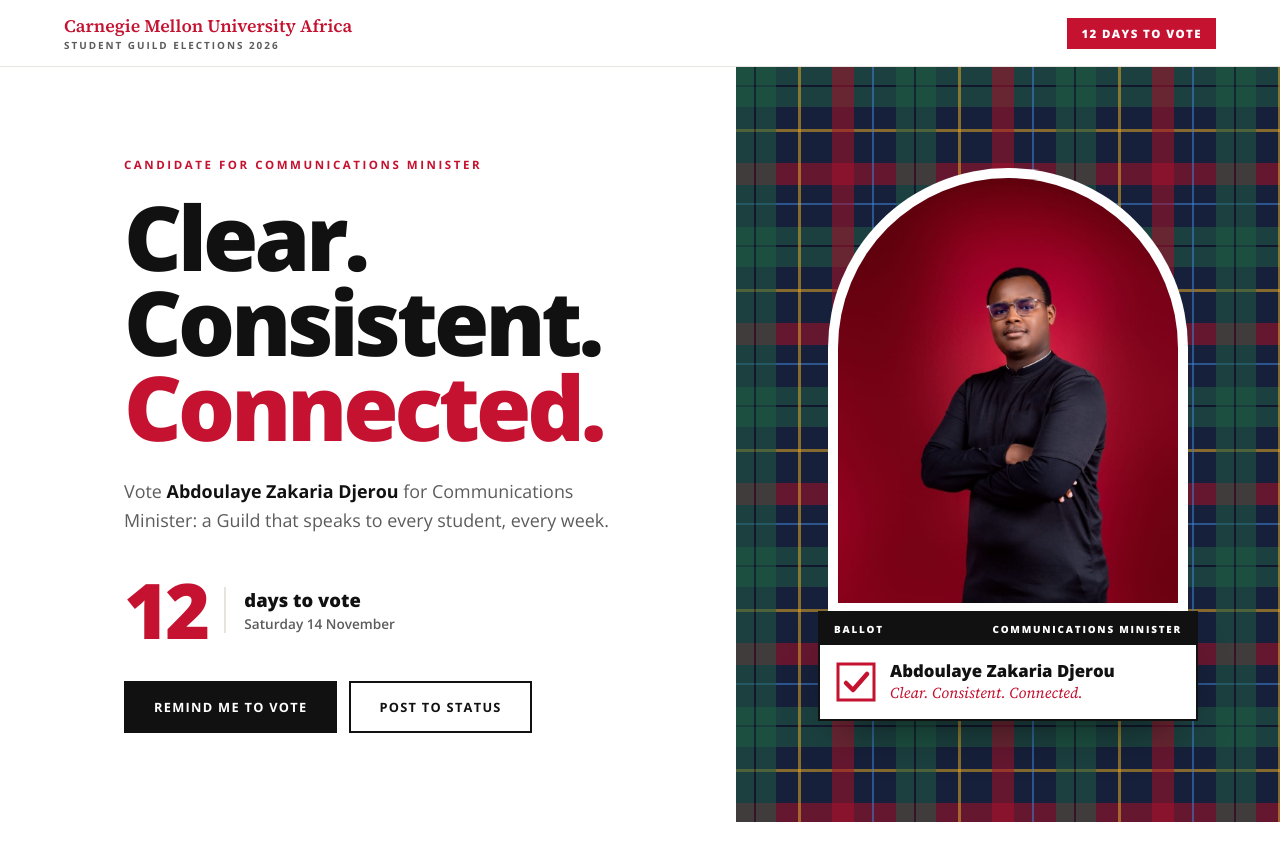
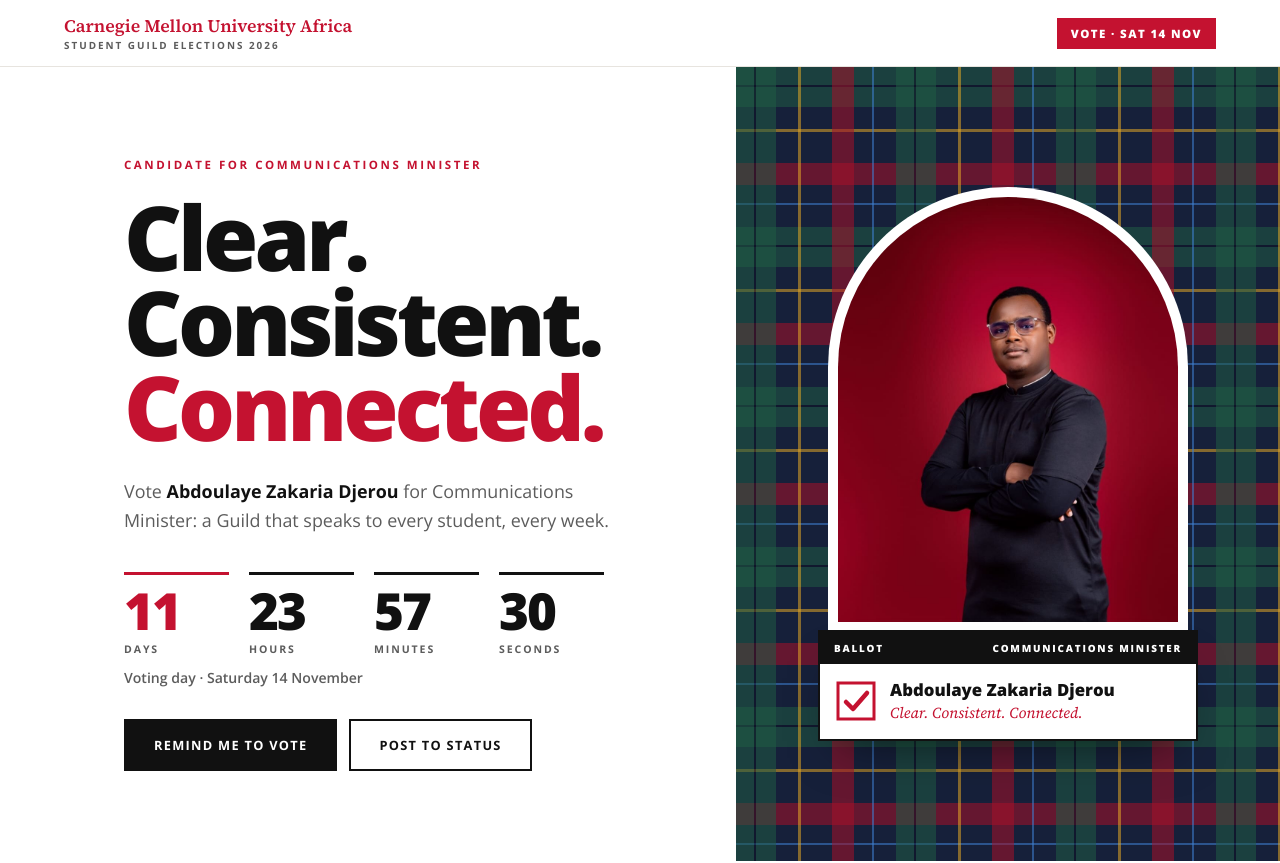
Before and after one commit to kardara/cmu-communcation-plan, a React (Vite) app: page / in a window 1280 px wide. Shown: the top 863 px of the page. Built offline with nearby package versions, Linux system fonts and the light colour scheme.

Commit message:
Full live counter on the web; status image keeps the days count

```diff
--- a/src/App.css
+++ b/src/App.css
@@ -171,34 +171,58 @@ h2 {
   color: var(--ink);
 }
 
-.days {
-  display: flex;
-  align-items: center;
-  gap: 18px;
+.counter {
   margin-top: 36px;
 }
 
-.days-num {
-  font-size: clamp(3.4rem, 6vw, 5rem);
+.counter-units {
+  display: grid;
+  grid-template-columns: repeat(4, minmax(0, 1fr));
+  gap: clamp(10px, 1.6vw, 20px);
+  max-width: 480px;
+}
+
+.counter-units div {
+  display: flex;
+  flex-direction: column;
+  gap: 6px;
+  padding-top: 10px;
+  border-top: 3px solid var(--ink);
+}
+
+.counter-units div:first-child {
+  border-top-color: var(--red);
+}
+
+.counter-units span {
+  font-size: clamp(2.2rem, 4vw, 3.4rem);
   font-weight: 800;
   line-height: 1;
-  letter-spacing: -0.05em;
-  color: var(--red);
+  letter-spacing: -0.04em;
   font-variant-numeric: tabular-nums;
 }
 
-.days-text {
-  display: flex;
-  flex-direction: column;
-  padding-left: 18px;
-  font-size: 1.15rem;
-  font-weight: 800;
-  border-left: 2px solid var(--line);
+.counter-units div:first-child span {
+  color: var(--red);
 }
 
-.days-text small {
-  margin-top: 2px;
-  font-size: 0.85rem;
+.counter-units small {
+  font-size: 0.66rem;
+  font-weight: 700;
+  letter-spacing: 0.18em;
+  text-transform: uppercase;
+  color: var(--ink-soft);
+}
+
+.counter-open {
+  font-size: clamp(1.8rem, 3vw, 2.4rem);
+  font-weight: 800;
+  color: var(--red);
+}
+
+.counter-note {
+  margin-top: 12px;
+  font-size: 0.88rem;
   font-weight: 600;
   color: var(--ink-soft);
 }
--- a/src/App.jsx
+++ b/src/App.jsx
@@ -1,5 +1,5 @@
 import { useEffect, useState } from 'react'
-import { BOOKING_URL, CANDIDATE, SPOTLIGHT_FORM_URL, daysToVote } from './config.js'
+import { BOOKING_URL, CANDIDATE, SPOTLIGHT_FORM_URL, VOTE_START, daysToVote } from './config.js'
 import { downloadIcs, googleCalendarUrl } from './calendar.js'
 import { shareStatusImage } from './statusImage.js'
 
@@ -105,17 +105,28 @@ function RemindMe({ light = false }) {
   )
 }
 
-function useDays() {
-  const [days, setDays] = useState(() => daysToVote())
+function useNow() {
+  const [now, setNow] = useState(() => new Date())
   useEffect(() => {
-    const id = setInterval(() => setDays(daysToVote()), 60000)
+    const id = setInterval(() => setNow(new Date()), 1000)
     return () => clearInterval(id)
   }, [])
-  return days
+  return now
+}
+
+function timeLeft(now) {
+  const diff = Math.max(0, VOTE_START - now)
+  return [
+    [Math.floor(diff / 86400000), 'Days'],
+    [Math.floor((diff / 3600000) % 24), 'Hours'],
+    [Math.floor((diff / 60000) % 60), 'Minutes'],
+    [Math.floor((diff / 1000) % 60), 'Seconds'],
+  ]
 }
 
 export default function App() {
-  const days = useDays()
+  const now = useNow()
+  const voting = now >= VOTE_START
   const [making, setMaking] = useState(false)
 
   const postToStatus = async () => {
@@ -127,8 +138,6 @@ export default function App() {
     }
   }
 
-  const daysLabel = days === 0 ? 'Voting is today' : `${days} ${days === 1 ? 'day' : 'days'} to vote`
-
   return (
     <>
       <header className="nav">
@@ -136,7 +145,7 @@ export default function App() {
           <span className="wm">Carnegie Mellon University Africa</span>
           <span className="nav-sub">Student Guild Elections 2026</span>
         </div>
-        <span className="nav-days">{daysLabel}</span>
+        <span className="nav-days">{voting ? 'Vote today' : 'Vote · Sat 14 Nov'}</span>
       </header>
 
       <section className="hero">
@@ -151,12 +160,20 @@ export default function App() {
             Vote <strong>{CANDIDATE.name}</strong> for {CANDIDATE.role}: a Guild that speaks to every student, every week.
           </p>
 
-          <div className="days">
-            <span className="days-num">{days === 0 ? 'Today' : days}</span>
-            <span className="days-text">
-              {days === 0 ? 'Voting is open' : days === 1 ? 'day to vote' : 'days to vote'}
-              <small>Saturday 14 November</small>
-            </span>
+          <div className="counter" aria-live="polite">
+            {voting ? (
+              <p className="counter-open">Voting is open today</p>
+            ) : (
+              <div className="counter-units">
+                {timeLeft(now).map(([value, label]) => (
+                  <div key={label}>
+                    <span>{String(value).padStart(2, '0')}</span>
+                    <small>{label}</small>
+                  </div>
+                ))}
+              </div>
+            )}
+            <p className="counter-note">Voting day · Saturday 14 November</p>
           </div>
 
           <div className="actions">
--- a/src/config.js
+++ b/src/config.js
@@ -16,6 +16,9 @@ export const CANDIDATE = {
   hashtag: '#VoteAbdoulaz',
 }
 
+// Start of voting day in Kigali; the web counter runs down to this moment
+export const VOTE_START = new Date(`${VOTE_DATE}T00:00:00+02:00`)
+
 // Whole days from today (in Kigali) until voting day; 0 on the day itself
 export function daysToVote(now = new Date()) {
   const today = now.toLocaleDateString('en-CA', { timeZone: 'Africa/Kigali' })
```
